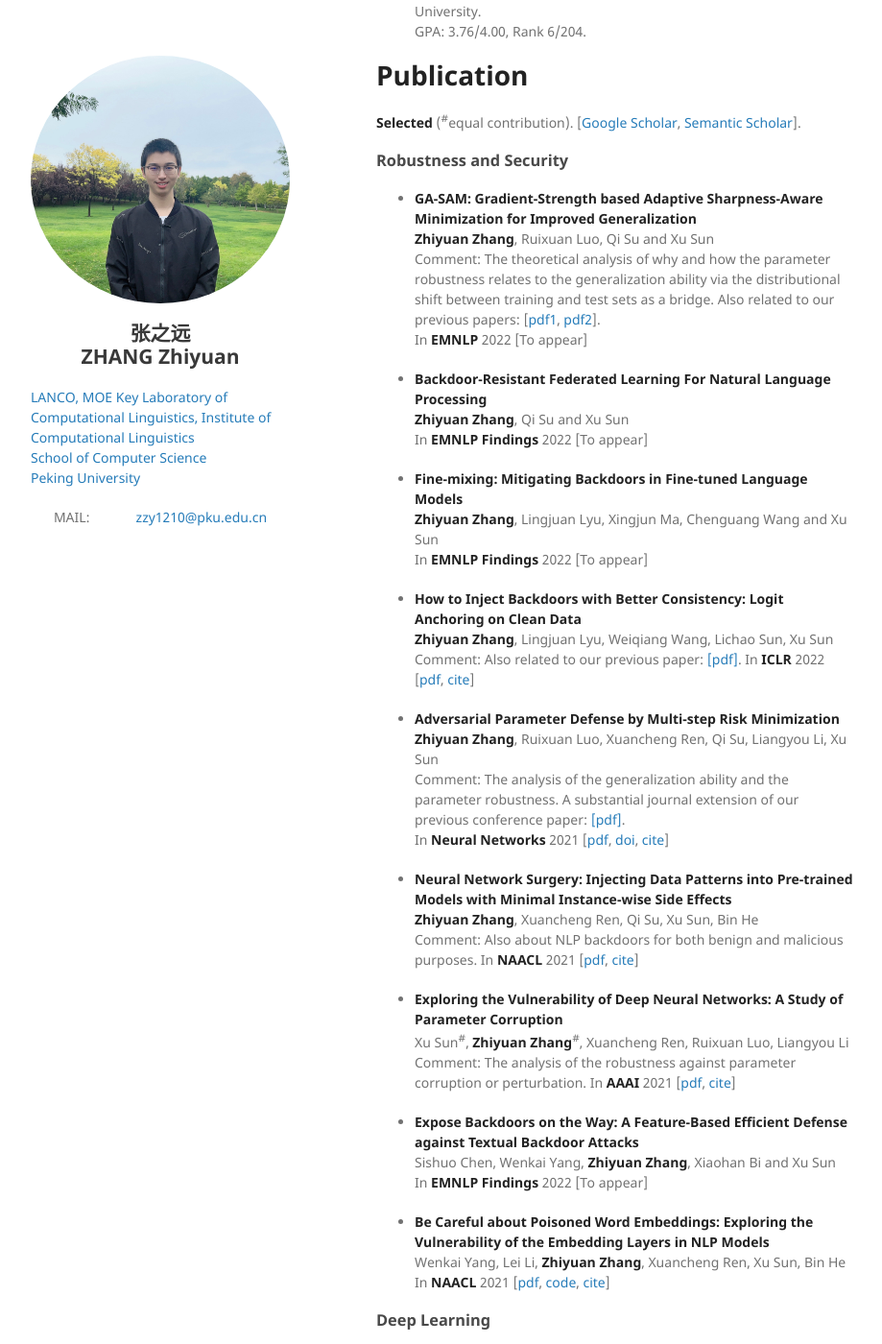
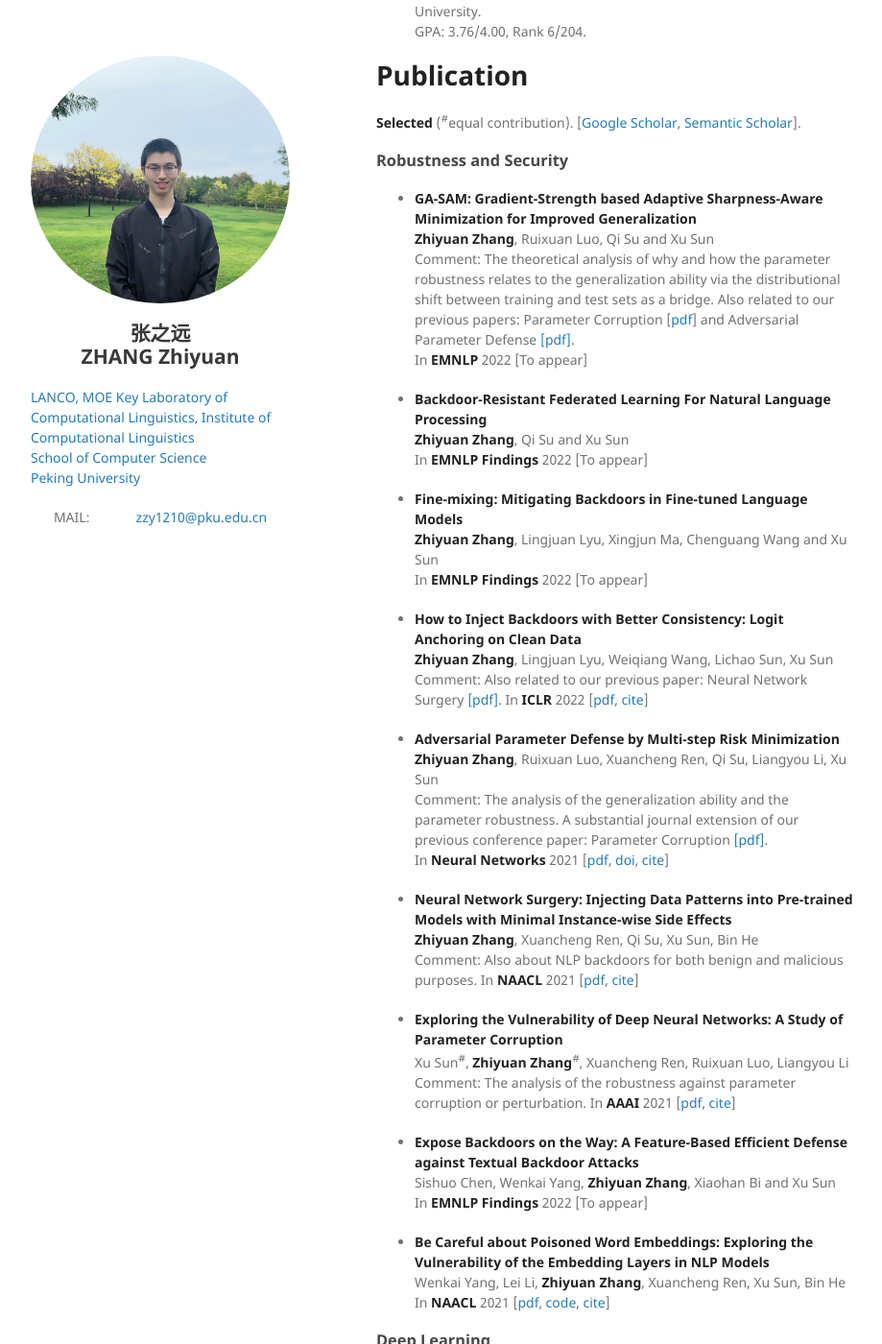
Before and after one commit to pkuzzy/pkuzzy.github.io, a Jekyll site: the page built from index.md, in a window 1280 px wide and 1400 px high, scrolled down 585 px. Shown: the whole window at 96% size, without its empty margins (178-1097 px from the left). Built offline with Jekyll 4.4.1, drawn with Linux system fonts in a browser that asks for light colours; nearby versions of some CDN libraries; our own code applies the rules of GitHub Pages for plain Markdown files.

Commit message:
Update index.md

```diff
--- a/index.md
+++ b/index.md
@@ -26,7 +26,7 @@ layout: default
 
 - **GA-SAM: Gradient-Strength based Adaptive Sharpness-Aware Minimization for Improved Generalization**
   **Zhiyuan Zhang**, Ruixuan Luo, Qi Su and Xu Sun
-  Comment: The theoretical analysis of why and how the parameter robustness relates to the generalization ability via the distributional shift between training and test sets as a bridge. Also related to our previous papers: [[pdf1](https://www.aclweb.org/anthology/2021.naacl-main.430.pdf), [pdf2](https://arxiv.org/pdf/2109.02889.pdf)].
+  Comment: The theoretical analysis of why and how the parameter robustness relates to the generalization ability via the distributional shift between training and test sets as a bridge. Also related to our previous papers: Parameter Corruption [[pdf](https://arxiv.org/pdf/2006.05620.pdf)] and Adversarial Parameter Defense [[pdf]](https://arxiv.org/pdf/2109.02889.pdf).
   In **EMNLP** 2022 [To appear]
 
 - **Backdoor-Resistant Federated Learning For Natural Language Processing**
@@ -39,12 +39,12 @@ layout: default
 
 - **How to Inject Backdoors with Better Consistency: Logit Anchoring on Clean Data**
   **Zhiyuan Zhang**, Lingjuan Lyu, Weiqiang Wang, Lichao Sun, Xu Sun
-  Comment: Also related to our previous paper: [[pdf]](https://www.aclweb.org/anthology/2021.naacl-main.430.pdf).
+  Comment: Also related to our previous paper: Neural Network Surgery [[pdf]](https://www.aclweb.org/anthology/2021.naacl-main.430.pdf).
   In **ICLR** 2022 [[pdf](https://openreview.net/pdf?id=Bn09TnDngN), [cite](https://dblp.uni-trier.de/rec/conf/iclr/ZhangLWS022.html?view=bibtex)]
 
 - **Adversarial Parameter Defense by Multi-step Risk Minimization**
   **Zhiyuan Zhang**, Ruixuan Luo, Xuancheng Ren, Qi Su, Liangyou Li, Xu Sun
-  Comment: The analysis of the generalization ability and the parameter robustness. A substantial journal extension of our previous conference paper: [[pdf]](https://arxiv.org/pdf/2006.05620.pdf).
+  Comment: The analysis of the generalization ability and the parameter robustness. A substantial journal extension of our previous conference paper: Parameter Corruption [[pdf]](https://arxiv.org/pdf/2006.05620.pdf).
   In **Neural Networks** 2021 [[pdf](https://arxiv.org/pdf/2109.02889.pdf), [doi](https://doi.org/10.1016/j.neunet.2021.08.022), [cite](https://dblp.uni-trier.de/rec/journals/nn/ZhangLRSLS21.html?view=bibtex)]
 
 - **Neural Network Surgery: Injecting Data Patterns into Pre-trained Models with Minimal Instance-wise Side Effects**
```
Also changed, not shown: other parts of index.md (+1 -1 lines).
